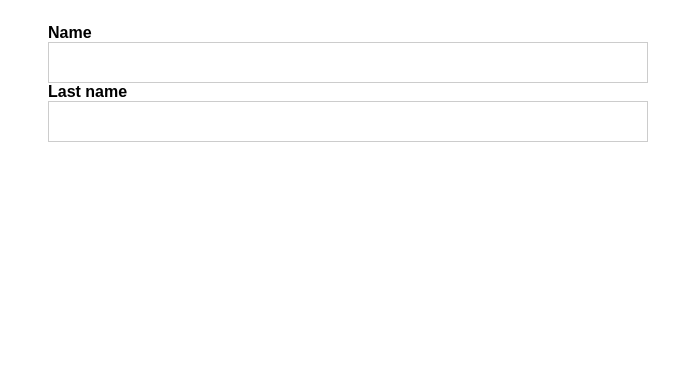
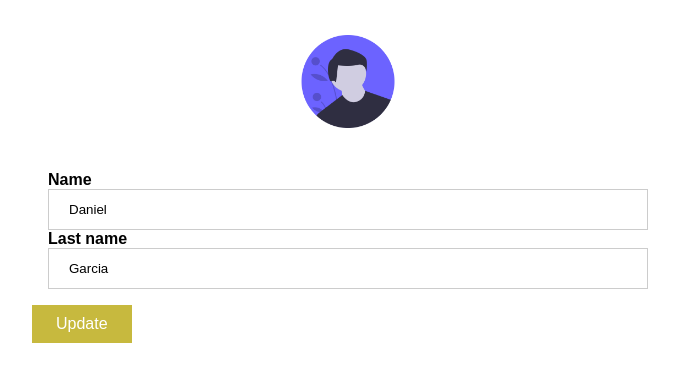
Before and after one commit to korso484/Modulo1_Introduccion_Laboratorio, a plain HTML site: page index.html in a window 1280 px wide. Shown: the whole page, without its empty margins (292-971 px from the left). Drawn offline with Linux system fonts and the light colour scheme.

Commit message:
Form added

```diff
--- a/css/site.css
+++ b/css/site.css
@@ -16,6 +16,28 @@ input {
     width: 50%;
 }
 
+.img {
+    text-align: center;
+    margin: 24px 0 12px 0;
+    position: relative;
+}
+
+img.avatar {
+    width: 20%;
+    border-radius: 50%;
+}
+
 .data {
     padding: 16px
 }
+
+button {
+    background-color: #c7b93e;
+    border: none;
+    color: white;
+    padding: 10px 24px;
+    text-align: center;
+    text-decoration: none;
+    display: inline-block;
+    font-size: 16px;
+}
--- a/index.html
+++ b/index.html
@@ -8,7 +8,9 @@
 </head>
 <body>
     <div class="container">
-        <div class="img"></div>
+        <div class="img">
+            <img src="" id="avatar" alt="Avatar" class="avatar" />
+        </div>
         <div class="data">
             <label for="name"><b>Name</b></label>
             <input type="text" id="name" name="name" />
@@ -16,6 +18,12 @@
             <label for="lastName"><b>Last name</b></label>
             <input type="text" id="lastName" name="lastName" />
         </div>
+        <div id="actions">
+            <button type="button" onclick="console.log(document.getElementById('lastName').value)">
+                Update
+            </button>
+        </div>
     </div>
+    <script src="js/demo.js"></script>
 </body>
 </html>
--- /dev/null
+++ b/js/demo.js
@@ -0,0 +1,3 @@
+document.getElementById("name").value = "Daniel";
+document.getElementById("lastName").value = "Garcia";
+document.getElementById("avatar").src = "img/undraw_male_avatar_323b.png"
```
Also changed, not shown: img/undraw_male_avatar_323b.png (added).
